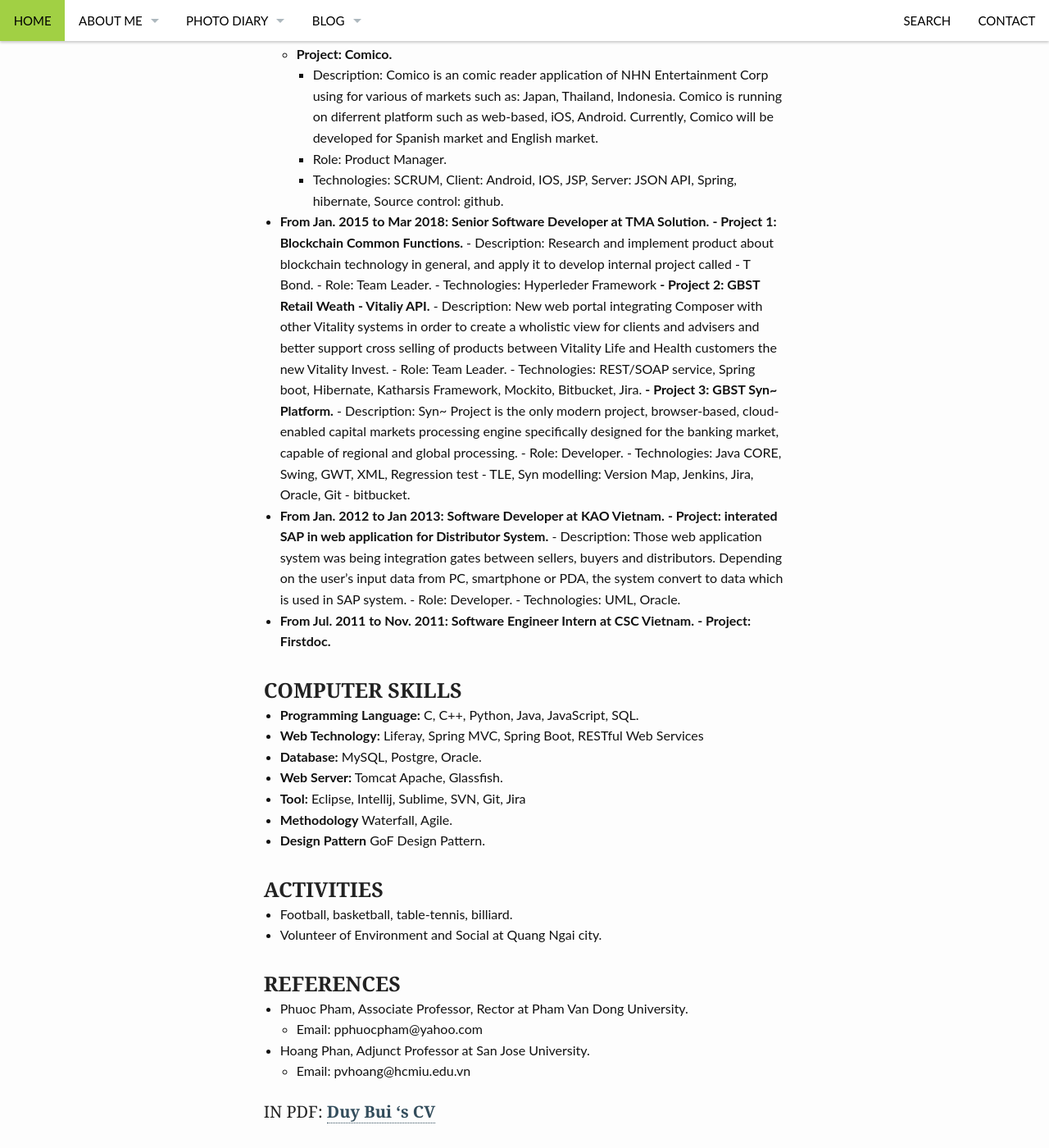
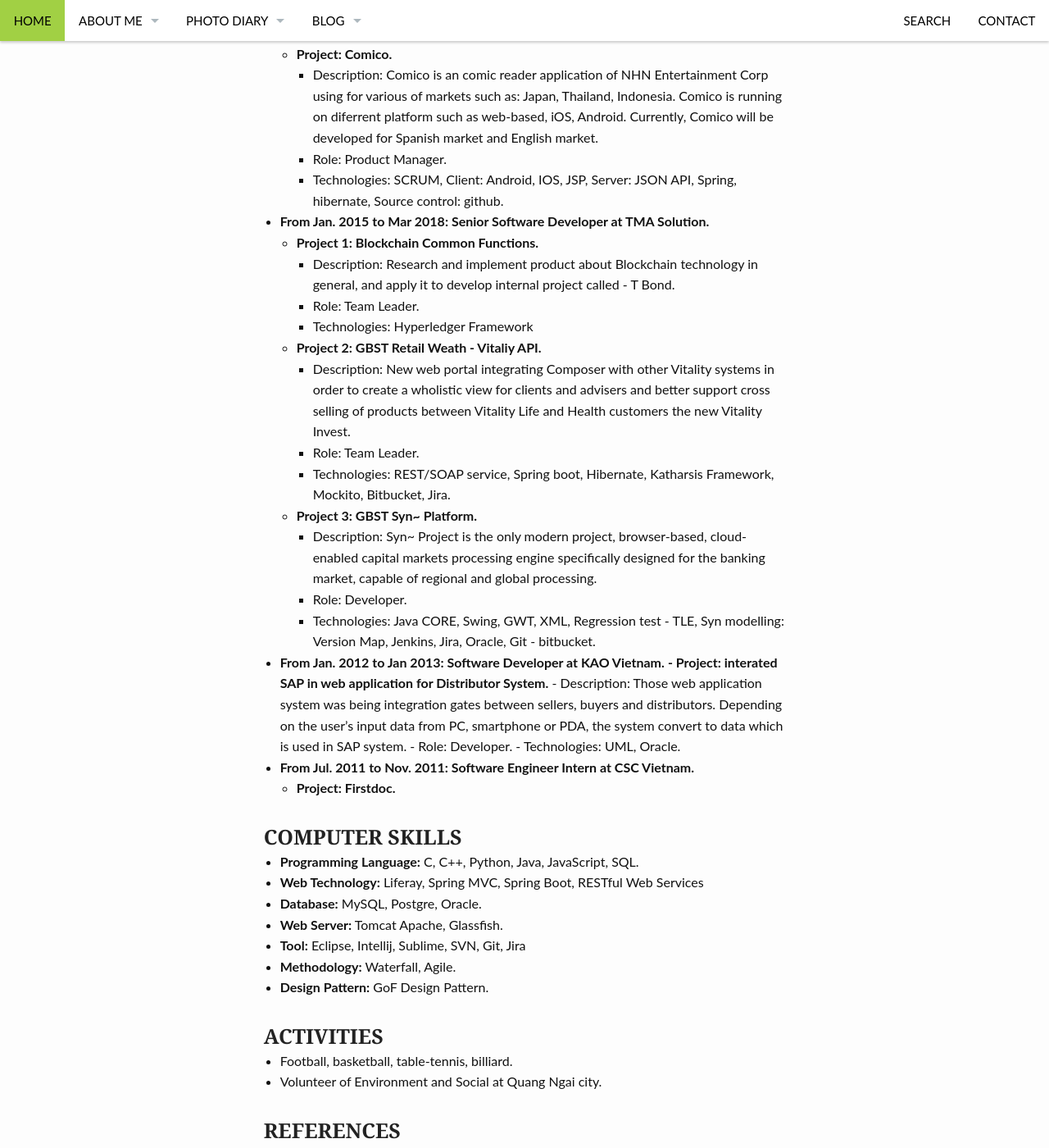
Before and after one commit to duybuidotvn/duybuidotvn.github.io, a Jekyll site: the page built from _posts/about/1988-01-22-curriculum-vitae.md, in a window 1280 px wide and 1400 px high, scrolled down 1332 px. Shown: the whole window at 82% size. Built offline with Jekyll 4.4.1, drawn with Linux system fonts in a browser that asks for light colours.

Commit message:
- CV update v3

```diff
--- a/_posts/about/1988-01-22-curriculum-vitae.md
+++ b/_posts/about/1988-01-22-curriculum-vitae.md
@@ -47,15 +47,15 @@
 	    -   Role: Product Manager.
 	    -   Technologies: SCRUM, Client: Android, IOS, JSP, Server: JSON API, Spring, hibernate, Source control: github.
 - **From Jan. 2015 to Mar 2018: Senior Software Developer at TMA Solution.**
-	**- Project 1: Blockchain Common Functions.**
-	    -   Description:  Research and implement product about blockchain technology in general, and apply it to develop internal project called - T Bond.
+    - **Project 1: Blockchain Common Functions.**
+	    -   Description:  Research and implement product about Blockchain technology in general, and apply it to develop internal project called - T Bond.
 	    -   Role: Team Leader.
-	    -   Technologies: Hyperleder Framework
-	**- Project 2: GBST Retail Weath - Vitaliy API.**
+	    -   Technologies: Hyperledger Framework
+	- **Project 2: GBST Retail Weath - Vitaliy API.**
 	    -   Description: New web portal integrating Composer with other Vitality systems in order to create a wholistic view for clients and advisers and better support cross selling of products between Vitality Life and Health customers the new Vitality Invest.
 	    -   Role: Team Leader.
 	    -   Technologies: REST/SOAP service, Spring boot, Hibernate, Katharsis Framework, Mockito, Bitbucket, Jira.
-	**- Project 3: GBST Syn~ Platform.**
+	- **Project 3: GBST Syn~ Platform.**
 	    -   Description: Syn~ Project is the only modern project, browser-based, cloud-enabled capital markets processing engine specifically designed for the banking market, capable of regional and global processing.
 	    -   Role: Developer.
 	    -   Technologies: Java CORE, Swing, GWT, XML, Regression test - TLE, Syn modelling: Version Map, Jenkins, Jira, Oracle, Git - bitbucket.
@@ -65,7 +65,7 @@
 	    -   Role: Developer.
 	    -   Technologies: UML, Oracle.
 - **From Jul. 2011 to Nov. 2011: Software Engineer Intern at CSC Vietnam.**
-	**- Project: Firstdoc.**
+	- **Project: Firstdoc.**
 
 ### **COMPUTER SKILLS**
 - **Programming Language:** C, C++, Python, Java, JavaScript, SQL.
@@ -73,8 +73,8 @@
 - **Database:** MySQL, Postgre, Oracle.
 - **Web Server:** Tomcat Apache, Glassfish.
 - **Tool:** Eclipse, Intellij, Sublime, SVN, Git, Jira
-- **Methodology** Waterfall, Agile.
-- **Design Pattern** GoF Design Pattern.
+- **Methodology:** Waterfall, Agile.
+- **Design Pattern:** GoF Design Pattern.
 
 ### **ACTIVITIES**
 -	Football, basketball, table-tennis, billiard.
```
